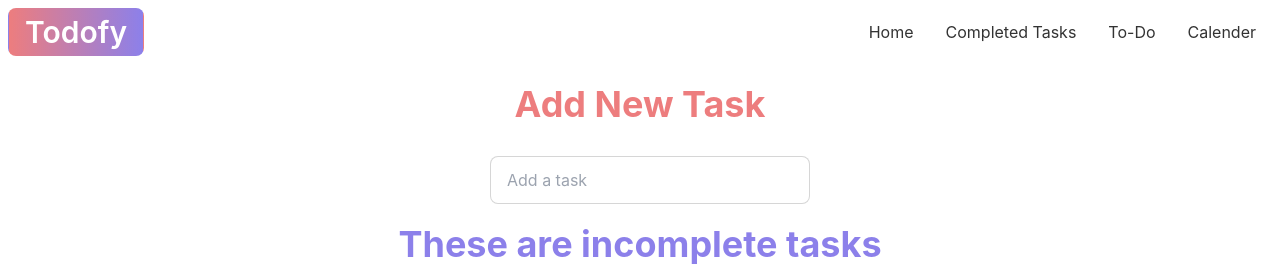
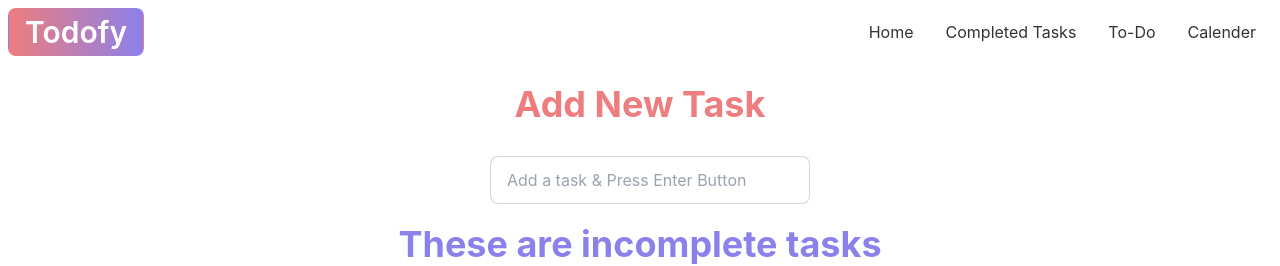
Before and after one commit to MehruzSaif/todo-client-side, a React (Create React App) app: page / in a window 1280 px wide. Shown: the top 266 px of the page. Built offline with nearby package versions, Linux system fonts and the light colour scheme; no server answers.

Commit message:
placeholder changed done

```diff
--- a/src/Pages/Home/Home.js
+++ b/src/Pages/Home/Home.js
@@ -42,7 +42,7 @@ const Home = () => {
                     <input
                         onKeyPress={enterKeyPressed}
                         type="text"
-                        placeholder="Add a task"
+                        placeholder="Add a task & Press Enter Button"
                         class="input input-bordered w-full max-w-xs"
                     />
                 </div>
```
